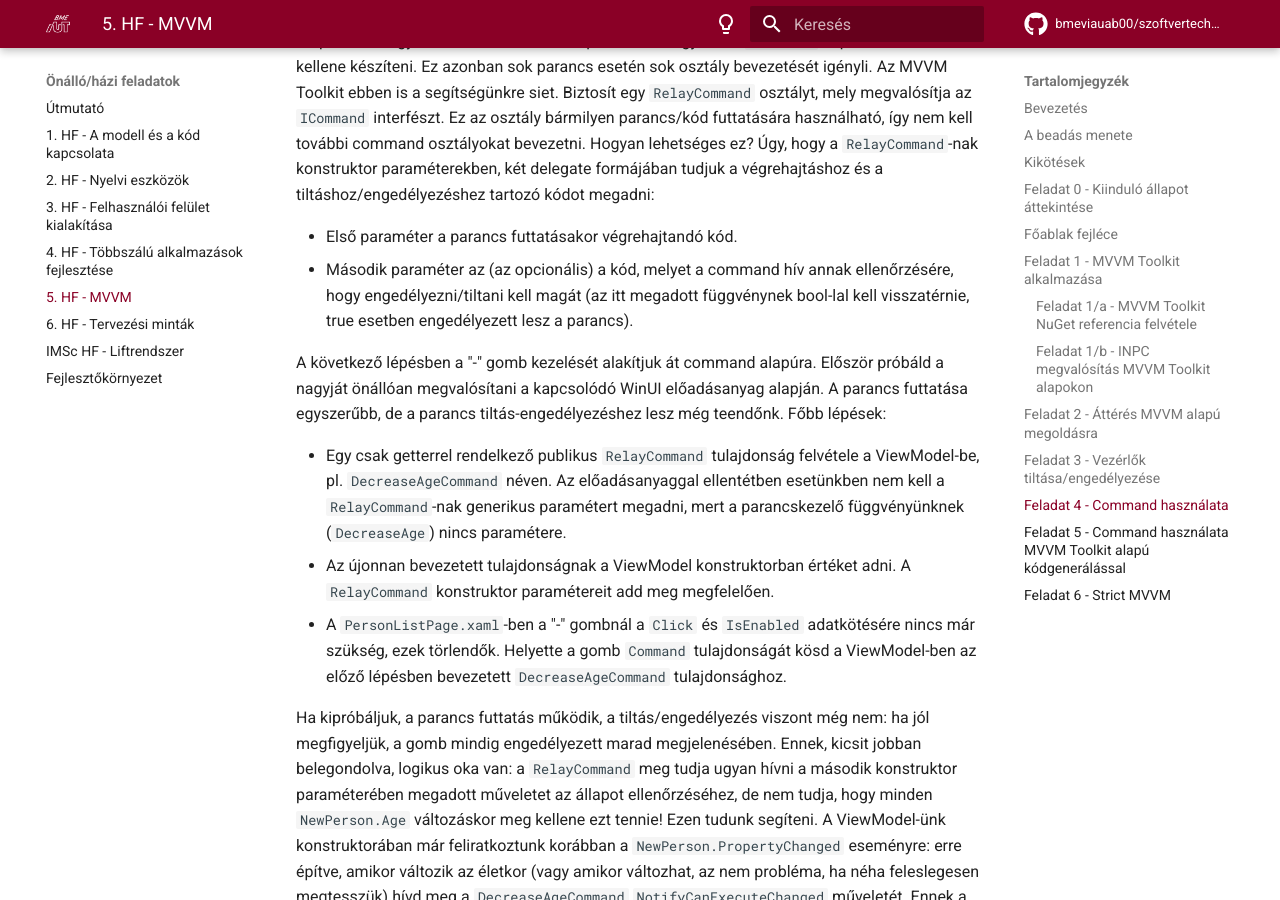
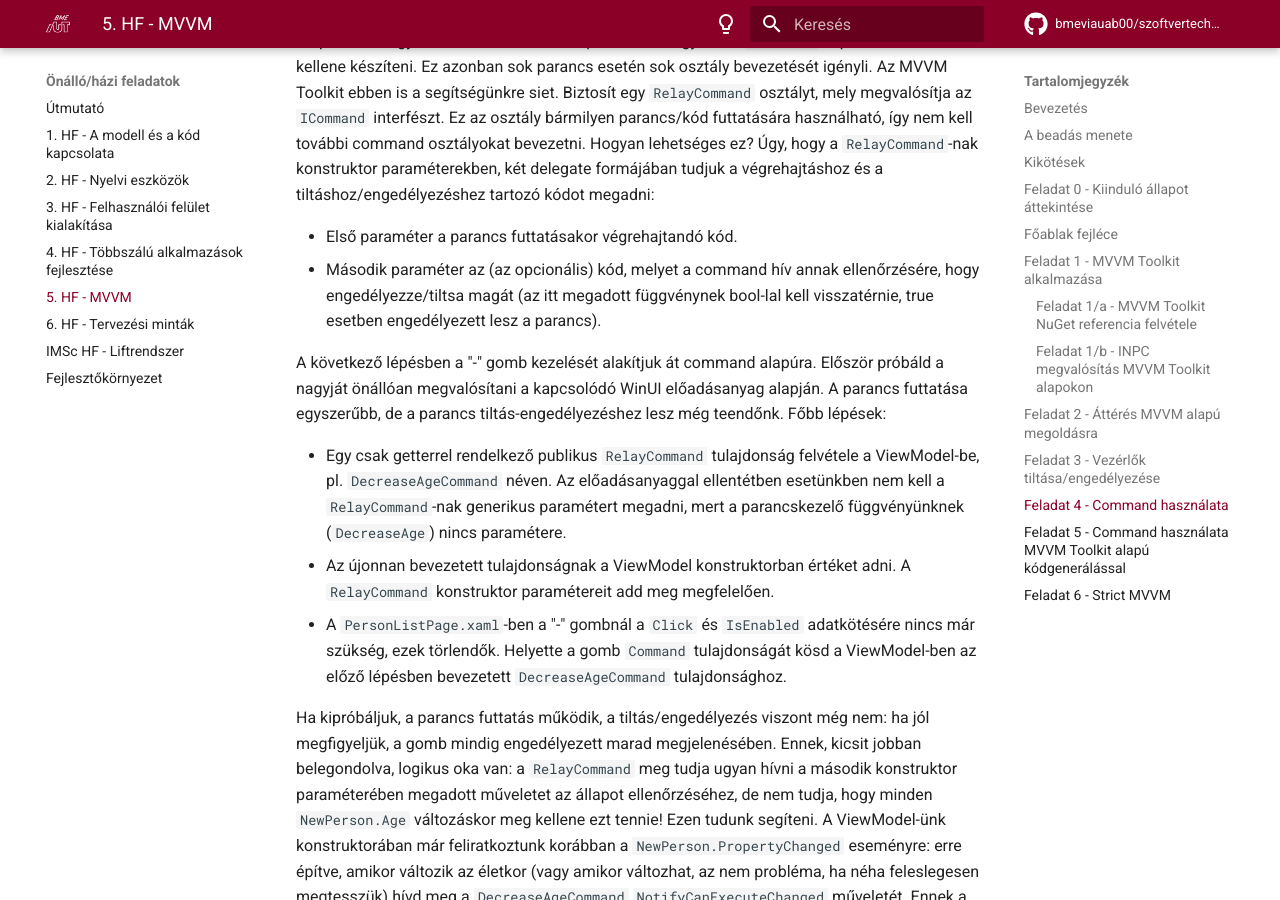
Before and after one commit to bmeviauab00/szoftvertechnikak, an MkDocs documentation site: the page built from docs/hazi/5-mvvm/index.md, in a window 1280 px wide and 900 px high, scrolled down 9846 px. Built offline with MkDocs 1.6.1 and Material for MkDocs 9.7.7, drawn with Linux system fonts in a browser that asks for light colours; emoji names are drawn with the system emoji font; comment, search, counter and statistics services are not loaded; the version menu is left out.

Commit message:
5. hf typos

```diff
--- a/docs/hazi/5-mvvm/index.md
+++ b/docs/hazi/5-mvvm/index.md
@@ -251,7 +251,7 @@ Az alapelv a következő: a gombnál a `Click` és `IsEnabled` "megadása" helye
 Alapesetben egy alkalmazásban minden parancshoz egy külön `ICommand` implementációt kellene készíteni. Ez azonban sok parancs esetén sok osztály bevezetését igényli. Az MVVM Toolkit ebben is a segítségünkre siet. Biztosít egy `RelayCommand` osztályt, mely megvalósítja az `ICommand` interfészt. Ez az osztály bármilyen parancs/kód futtatására használható, így nem kell további command osztályokat bevezetni. Hogyan lehetséges ez? Úgy, hogy a `RelayCommand`-nak konstruktor paraméterekben, két delegate formájában tudjuk a végrehajtáshoz és a tiltáshoz/engedélyezéshez tartozó kódot megadni:
 
 * Első paraméter a parancs futtatásakor végrehajtandó kód.
-* Második paraméter az (az opcionális) a kód, melyet a command hív annak ellenőrzésére, hogy engedélyezni/tiltani kell magát (az itt megadott függvénynek bool-lal kell visszatérnie, true esetben engedélyezett lesz a parancs).
+* Második paraméter az (az opcionális) kód, melyet a command hív annak ellenőrzésére, hogy engedélyezze/tiltsa magát (az itt megadott függvénynek bool-lal kell visszatérnie, true esetben engedélyezett lesz a parancs).
 
 A következő lépésben a "-" gomb kezelését alakítjuk át command alapúra. Először próbáld a nagyját önállóan megvalósítani a kapcsolódó WinUI előadásanyag alapján. A parancs futtatása egyszerűbb, de a parancs tiltás-engedélyezéshez lesz még teendőnk. Főbb lépések:
 
```
